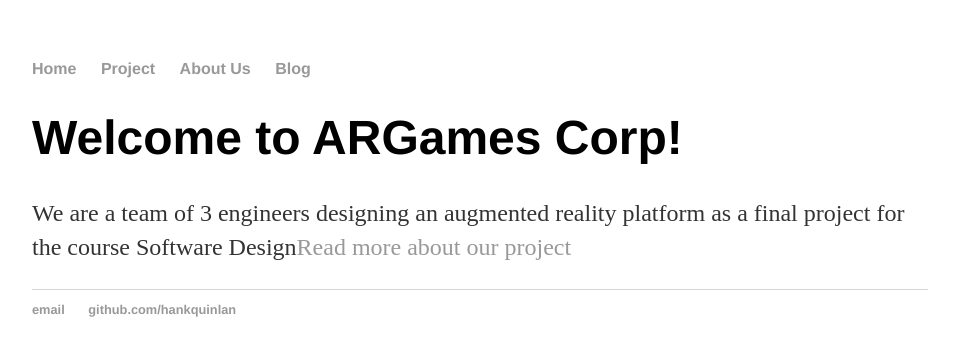
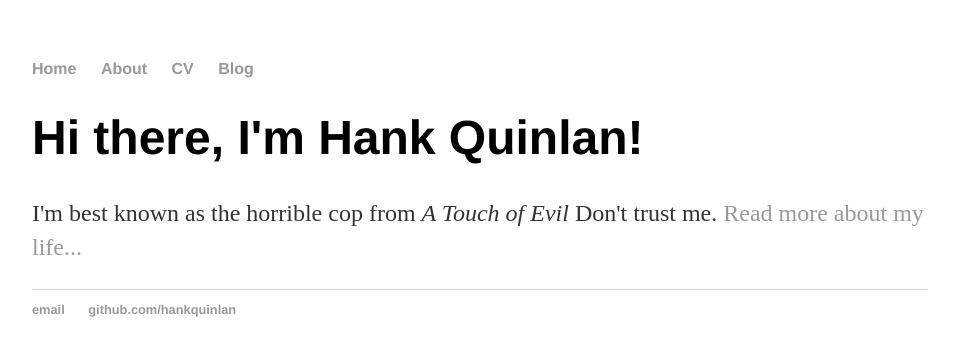
Before and after one commit to richardballaux/Augmented-Reality-Games-Platform, a Jekyll site: the page built from index.html, in a window 1280 px wide. Shown: the top 356 px of the page, without its empty margins (160-1115 px from the left). Built offline with Jekyll 4.4.1, drawn with Linux system fonts in a browser that asks for light colours.

Commit message:
Update index.html

```diff
--- a/index.html
+++ b/index.html
@@ -1,30 +1,8 @@
-<!DOCTYPE html>
-<html>
-	<head>
-		<title>Augmented Reality Games Platform</title>
-		<!-- link to main stylesheet -->
-		<link rel="stylesheet" type="text/css" href="/Augmented-Reality-Games-Platform/css/main.css">
-	</head>
-	<body>
-		<nav>
-    		<ul>
-        		<li><a href="/">Home</a></li>
-	        	<li><a href="/project">Project</a></li>
-        		<li><a href="/info">About Us</a></li>
-        		<li><a href="/blog">Blog</a></li>
-    		</ul>
-		</nav>
-		<div class="container">
-    		<div class="blurb">
-        		<h1>Welcome to ARGames Corp!</h1>
-				<p>We are a team of 3 engineers designing an augmented reality platform as a final project for the course Software Design<a href="/info">Read more about our project</a></p>
-    		</div><!-- /.blurb -->
-		</div><!-- /.container -->
-		<footer>
-    		<ul>
-        		<li><a href="mailto:vdeturck@olin.edu">email</a></li>
-        		<li><a href="https://github.com/hankquinlan">github.com/hankquinlan</a></li>
-			</ul>
-		</footer>
-	</body>
-</html>
+---
+layout: default
+title: Hank Quinlan, Horrible Cop
+---
+<div class="blurb">
+	<h1>Hi there, I'm Hank Quinlan!</h1>
+	<p>I'm best known as the horrible cop from <em>A Touch of Evil</em> Don't trust me. <a href="/about">Read more about my life...</a></p>
+</div><!-- /.blurb -->
```
